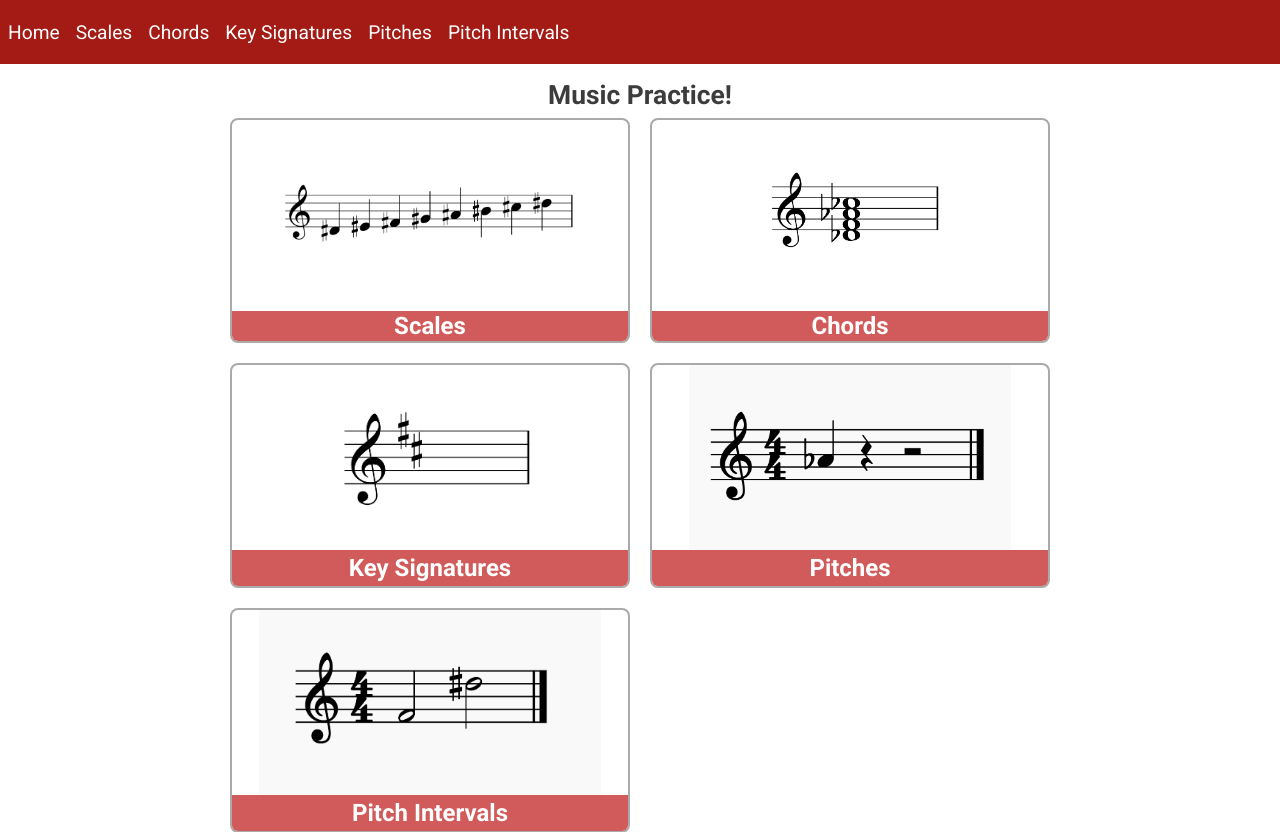
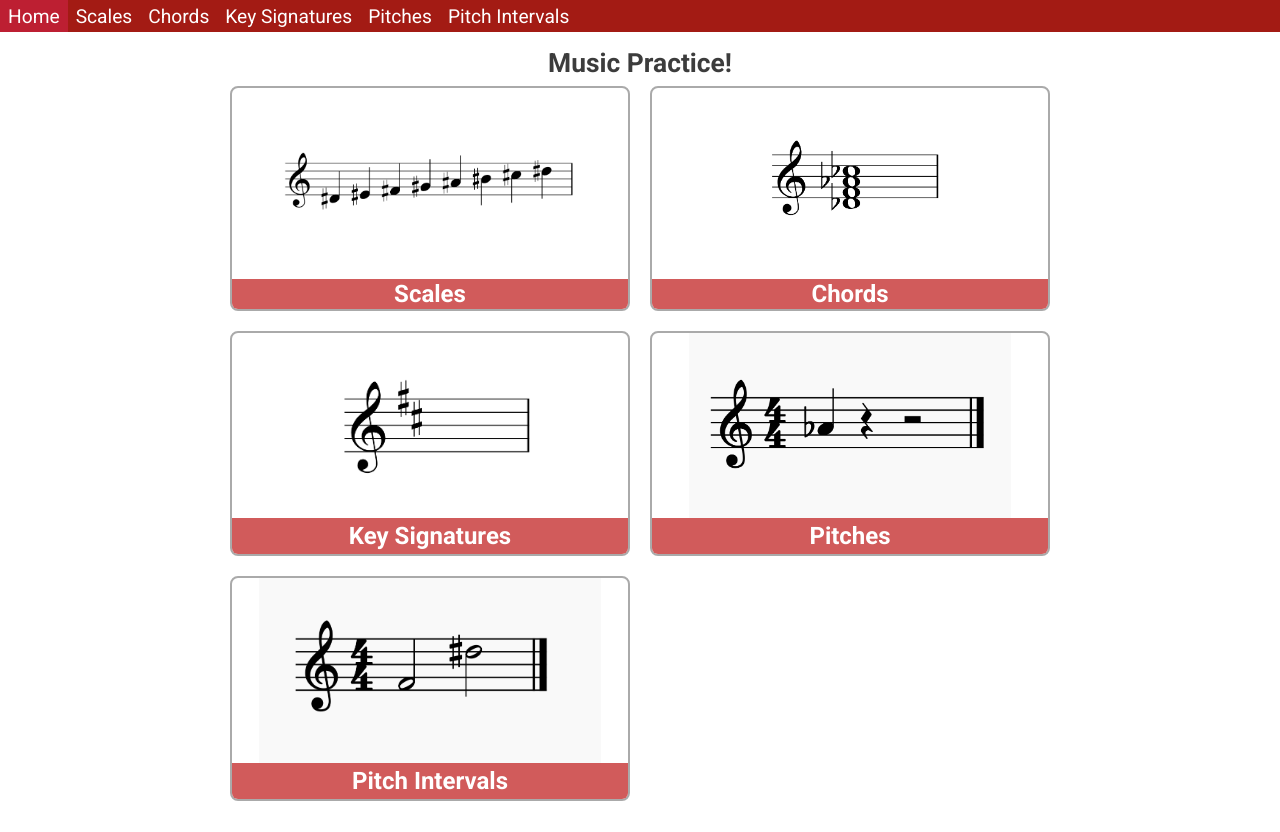
Before and after one commit to danchurlian/Music-Practice-Site, a Flask app: page / in a window 1280 px wide. Shown: the top 832 px of the page. Run offline with Flask 3, Linux system fonts and the light colour scheme; parts of the project's set-up code (start-up, migrations or seed data) failed here and were passed over.

Commit message:
feat: change hover effect of header links to bright red background with transition and no underline

```diff
--- a/static/styles.css
+++ b/static/styles.css
@@ -18,20 +18,25 @@ h1 {
 }
 
 header {
-    min-height: 8vh;
+    min-height: 2rem;
     background-color: var(--header-color);
 
     display: flex;
-    align-items: center;
 }
 header a {
+    min-height: 2rem;
+    display: flex;
+    flex-direction: column;
+    justify-content: center;
+
     color: white;
-    margin: 0 0.5rem;
+    padding: 0 0.5rem;
     font-size: 1.2rem;
     text-decoration: none;
 }
 header a:hover {
-    text-decoration: underline;
+    background-color: #bd1f32;
+    transition: background-color .15s;
 }
 
 footer {
@@ -107,6 +112,7 @@ form button {
 
 form button:hover {
     background-color: darkred;
+    transition: background-color .1s;
 }
 
 .listen-button {
```
